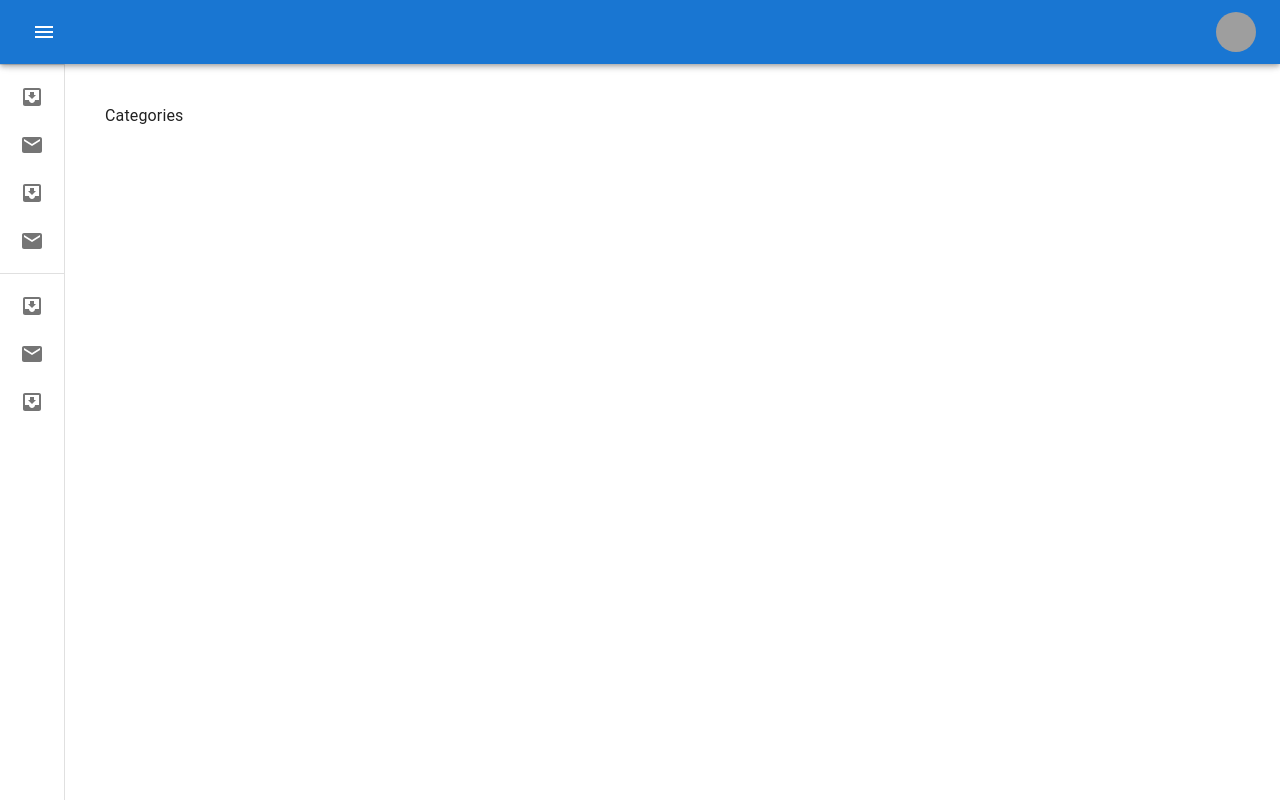
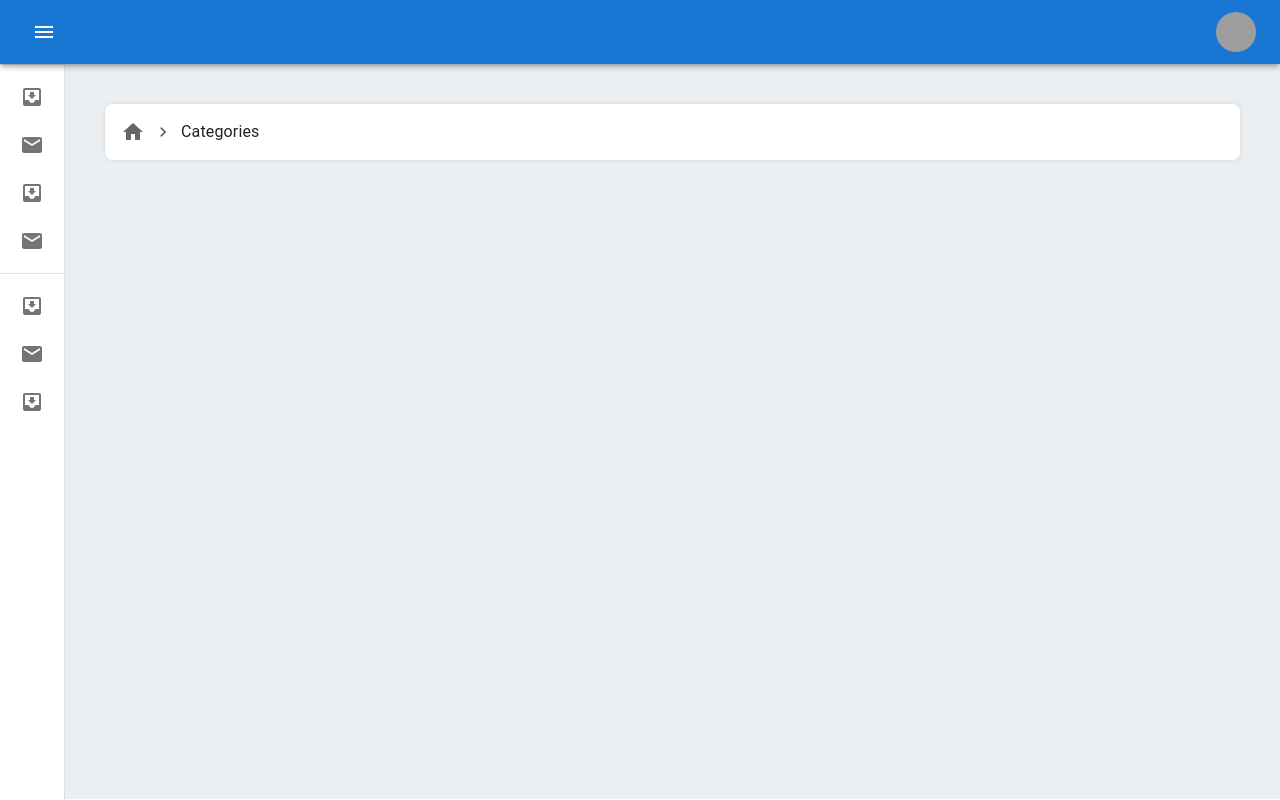
Before and after one commit to temuulennibno/green-projects, a React (Create React App) app in the folder frontend/mui-admin/: page /categories in a window 1280 px wide. Built offline with nearby package versions, Linux system fonts and the light colour scheme; grey boxes are pictures that could not be loaded.

Commit message:
added breadcrumbs component

```diff
--- a/frontend/mui-admin/src/App.js
+++ b/frontend/mui-admin/src/App.js
@@ -1,17 +1,28 @@
-import { Box } from "@mui/material";
+import { Stack } from "@mui/material";
+import { blueGrey } from "@mui/material/colors";
 import { Route, Routes } from "react-router";
 import { Layout } from "./components/Layout";
 import { CategoriesScreen, HomeScreen } from "./pages";
 
+const bgColor = blueGrey[50];
+
+const wrapperStyle = {
+  p: 5,
+  bgcolor: bgColor,
+  width: "calc(100vw - 65px)",
+  minHeight: "calc(100vh - 65px)",
+  boxSizing: "border-box",
+};
+
 function App() {
   return (
     <Layout>
-      <Box sx={{ p: 5 }}>
+      <Stack sx={wrapperStyle}>
         <Routes>
           <Route path="/" element={<HomeScreen />} />
           <Route path="/categories" element={<CategoriesScreen />} />
         </Routes>
-      </Box>
+      </Stack>
     </Layout>
   );
 }
--- /dev/null
+++ b/frontend/mui-admin/src/components/BreadCrumbs.jsx
@@ -0,0 +1,48 @@
+import { NavigateNext } from "@mui/icons-material";
+import { Breadcrumbs, Link, Typography } from "@mui/material";
+import { Link as RouterLink } from "react-router-dom";
+
+const styles = {
+  breadcrumbs: {
+    bgcolor: "white",
+    p: 2,
+    borderRadius: 2,
+    boxShadow: "0 0 5px rgba(0,0,0,.1)",
+  },
+  link: { display: "flex", alignItems: "center" },
+};
+
+export const BreadCrumbs = ({ items }) => {
+  if (!items) {
+    return null;
+  }
+  return (
+    <Breadcrumbs
+      sx={styles.breadcrumbs}
+      separator={<NavigateNext fontSize="small" />}
+    >
+      {items.map((item, index) => {
+        if (index !== items.length - 1) {
+          return (
+            <Link
+              underline="hover"
+              key={index}
+              color="inherit"
+              component={RouterLink}
+              to={item.path}
+              sx={styles.link}
+            >
+              {item.icon && item.icon}
+              {item.label}
+            </Link>
+          );
+        }
+        return (
+          <Typography key={index} color="text.primary">
+            {item.label}
+          </Typography>
+        );
+      })}
+    </Breadcrumbs>
+  );
+};
--- a/frontend/mui-admin/src/components/index.js
+++ b/frontend/mui-admin/src/components/index.js
@@ -1 +1 @@
-export * from "./MiniDrawer";
+export * from "./BreadCrumbs";
--- a/frontend/mui-admin/src/pages/CategoriesScreen.jsx
+++ b/frontend/mui-admin/src/pages/CategoriesScreen.jsx
@@ -1,5 +1,20 @@
-import { Typography } from "@mui/material";
+import { Home } from "@mui/icons-material";
+import { BreadCrumbs } from "../components";
 
 export const CategoriesScreen = () => {
-  return <Typography>Categories</Typography>;
+  const breadCrumbs = [
+    {
+      label: "",
+      to: "/",
+      icon: <Home />,
+    },
+    {
+      label: "Categories",
+    },
+  ];
+  return (
+    <>
+      <BreadCrumbs items={breadCrumbs} />
+    </>
+  );
 };
```
